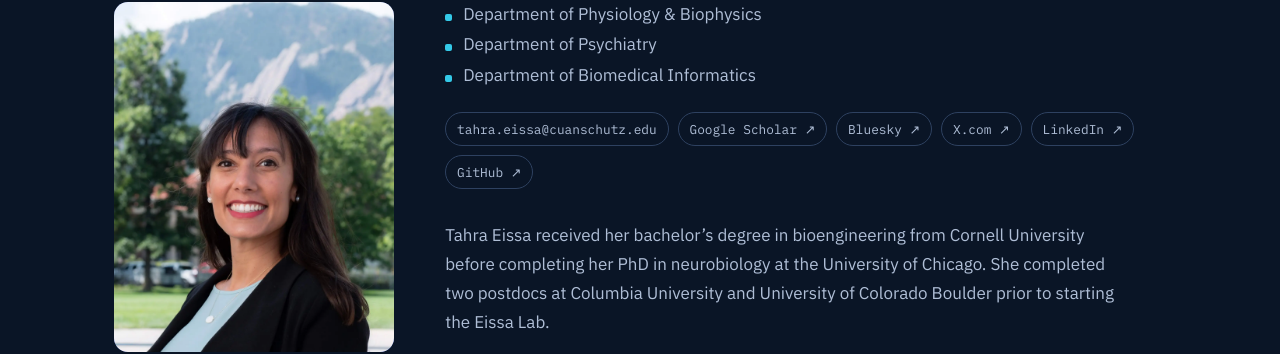
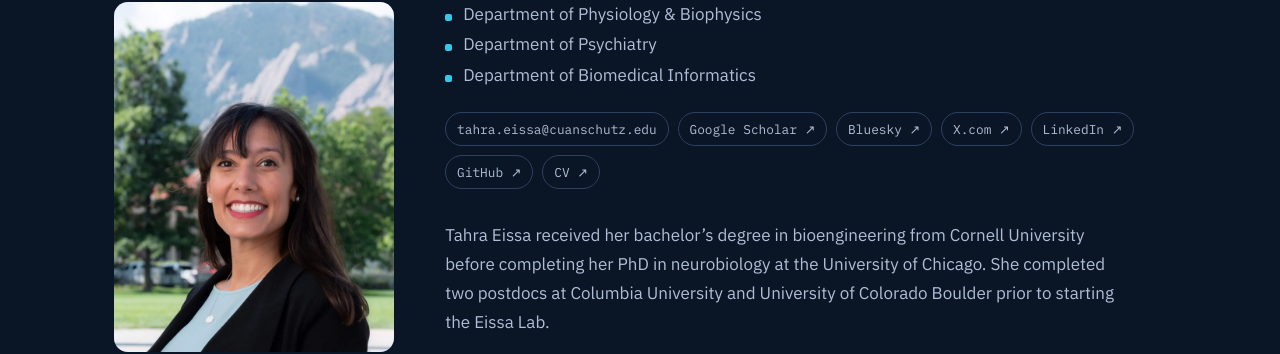
Before and after one commit to EissaLab/eissalab.com, a Jekyll site: the page built from _members/tahra-eissa.md, in a window 1280 px wide and 1367 px high. Shown: the part 387-741 px from the top of the window. Built offline with Jekyll 4.4.1, drawn with Linux system fonts in a browser that asks for light colours; nearby versions of some CDN libraries.

Commit message:
add pdf link

```diff
--- a/_members/tahra-eissa.md
+++ b/_members/tahra-eissa.md
@@ -22,6 +22,8 @@ links:
     href: "https://www.linkedin.com/in/tahraeissa/"
   - label: "GitHub ↗"
     href: "https://github.com/teissa/"
+  - label: "CV ↗"
+    href: "https://github.com/EissaLab/eissalab.com/blob/b28710a7cff85b93701432ca2c9c8304bdc27b97/assets/cv/Eissa_Tahra_CV_06_2026.pdf"
 ---
 
 Tahra Eissa received her bachelor's degree in bioengineering from Cornell University before completing her PhD in neurobiology at the University of Chicago. She completed two postdocs at Columbia University and University of Colorado Boulder prior to starting the Eissa Lab.
```
